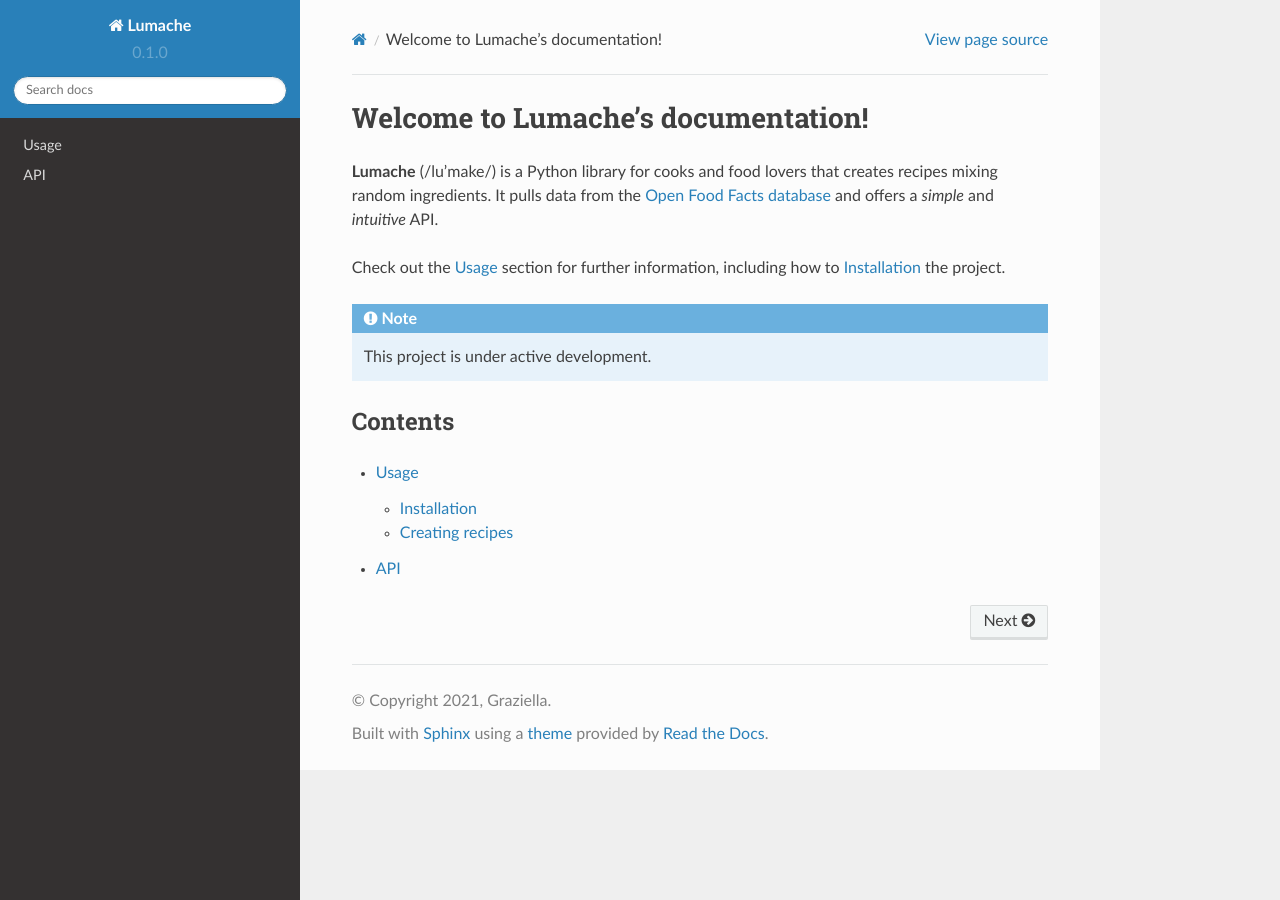
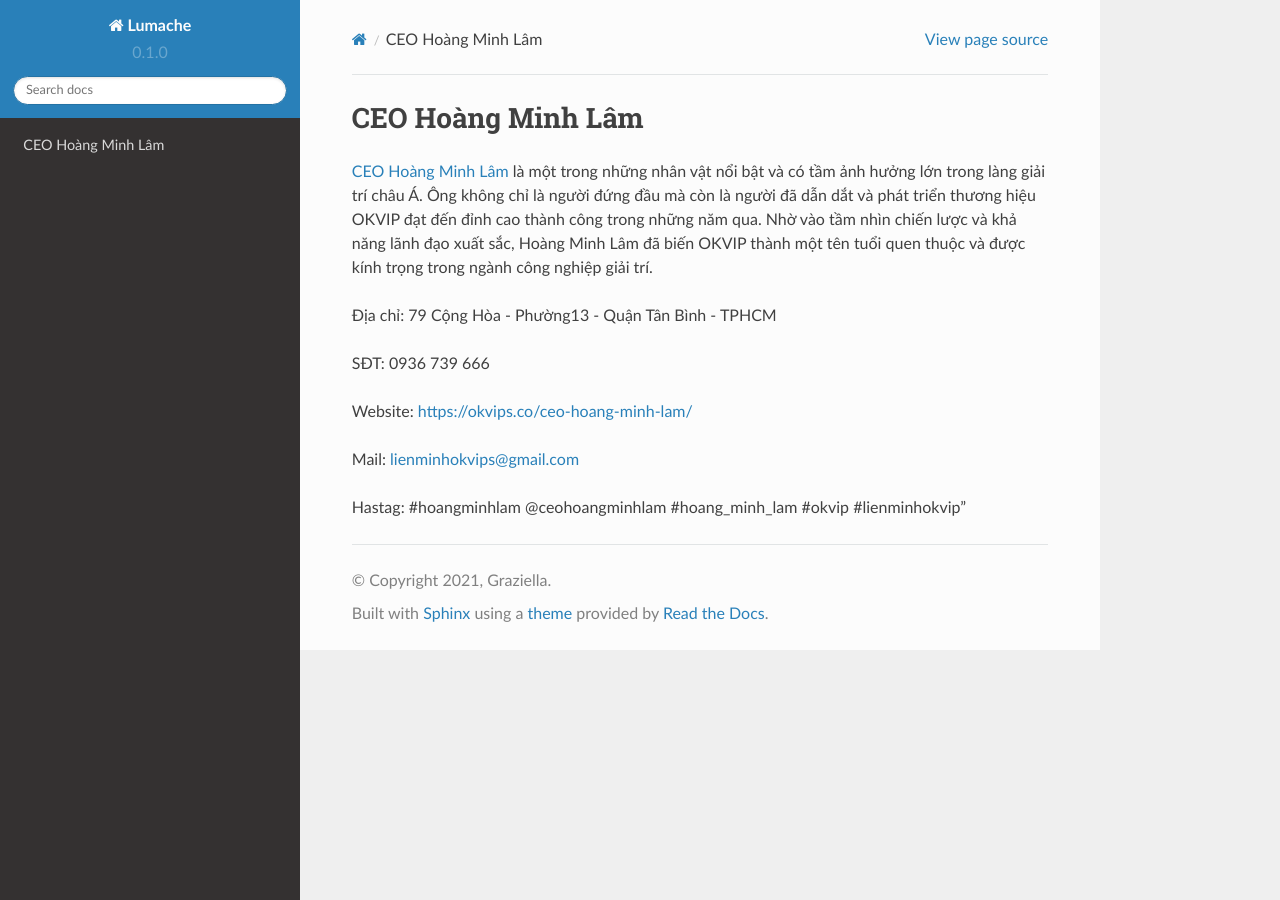
Before and after one commit to socialentity/ceohoangminhlam, a Sphinx documentation site: the page built from docs/source/index.rst, in a window 1280 px wide. Built offline with Sphinx 7.4.7 and the Read the Docs theme 2.0.0, drawn with Linux system fonts in a browser that asks for light colours.

Commit message:
Update index.rst

```diff
--- a/docs/source/index.rst
+++ b/docs/source/index.rst
@@ -1,22 +1,14 @@
-Welcome to Lumache's documentation!
+CEO Hoàng Minh Lâm
 ===================================
 
-**Lumache** (/lu'make/) is a Python library for cooks and food lovers
-that creates recipes mixing random ingredients.
-It pulls data from the `Open Food Facts database <https://world.openfoodfacts.org/>`_
-and offers a *simple* and *intuitive* API.
+`CEO Hoàng Minh Lâm <https://okvips.co/ceo-hoang-minh-lam/>`_ là một trong những nhân vật nổi bật và có tầm ảnh hưởng lớn trong làng giải trí châu Á. Ông không chỉ là người đứng đầu mà còn là người đã dẫn dắt và phát triển thương hiệu OKVIP đạt đến đỉnh cao thành công trong những năm qua. Nhờ vào tầm nhìn chiến lược và khả năng lãnh đạo xuất sắc, Hoàng Minh Lâm đã biến OKVIP thành một tên tuổi quen thuộc và được kính trọng trong ngành công nghiệp giải trí.
 
-Check out the :doc:`usage` section for further information, including
-how to :ref:`installation` the project.
+Địa chỉ: 79 Cộng Hòa - Phường13 - Quận Tân Bình - TPHCM
 
-.. note::
+SĐT: 0936 739 666
 
-   This project is under active development.
+Website: https://okvips.co/ceo-hoang-minh-lam/
 
-Contents
---------
+Mail: lienminhokvips@gmail.com
 
-.. toctree::
-
-   usage
-   api
+Hastag: #hoangminhlam @ceohoangminhlam #hoang_minh_lam #okvip #lienminhokvip"
```
